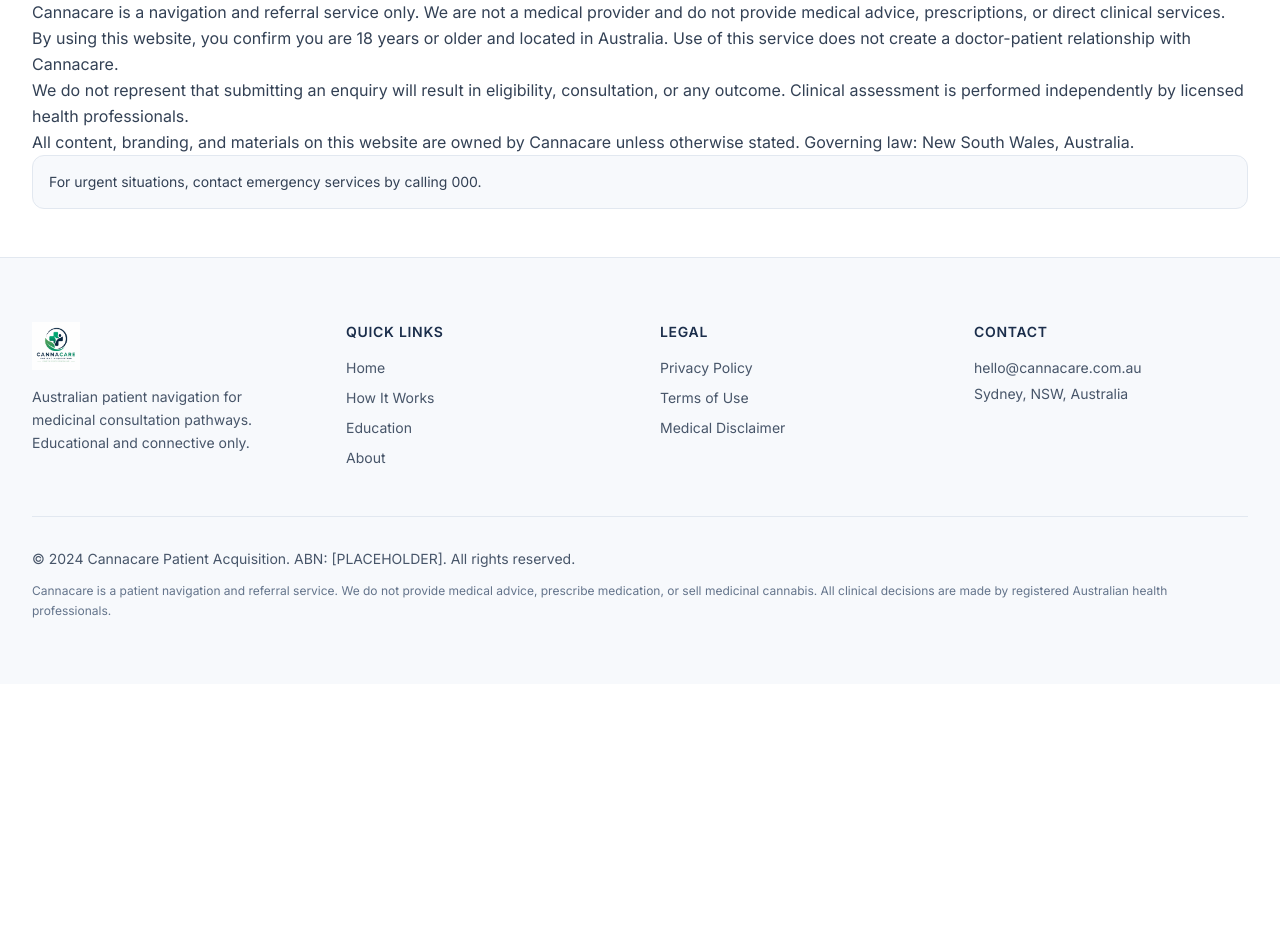
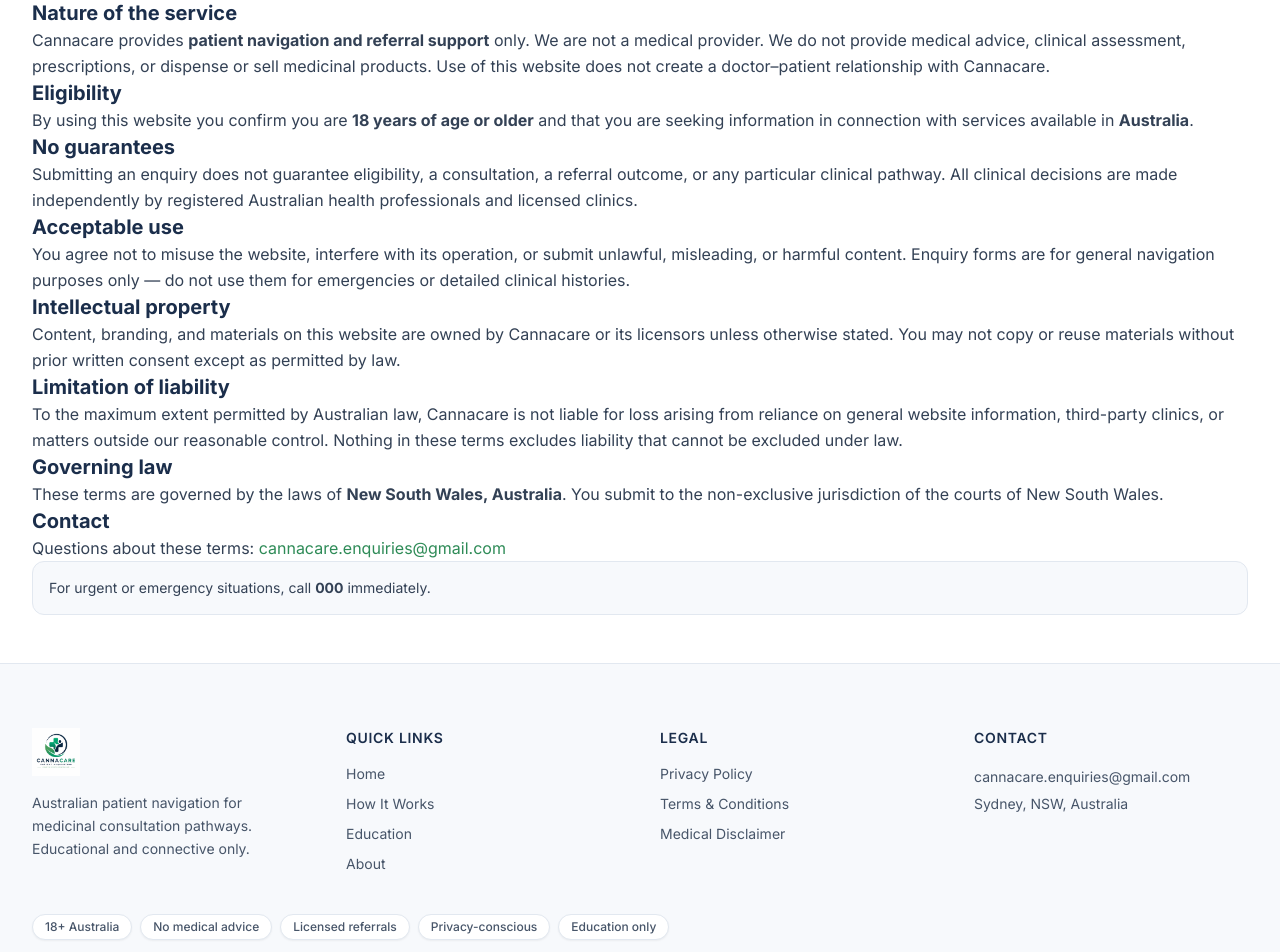
Before and after one commit to jodinkeen-prog/cannacare-website, a Next.js app: page /terms-of-use in a window 1280 px wide. Shown: the part 380-1332 px from the top of the page. Before the commit the page ends 1064 px from the top, so only its background shows below. Built offline with nearby package versions, Linux system fonts and the light colour scheme.

Commit message:
Update footer and contact pages to use dynamic support email; revise legal terminology in footer and terms of use; enhance privacy policy and medical disclaimer for clarity and detail; improve how-it-works section and FAQs for better user understanding.

```diff
--- a/app/contact/page.tsx
+++ b/app/contact/page.tsx
@@ -1,6 +1,7 @@
 import type { Metadata } from "next";
 import PageHeader from "@/components/PageHeader";
 import ContactForm from "@/components/ContactForm";
+import { SUPPORT_EMAIL } from "@/lib/site";
 
 export async function generateMetadata(): Promise<Metadata> {
   return {
@@ -24,7 +25,11 @@
           <ContactForm />
           <div className="card-base p-6">
             <h2 className="text-xl font-bold text-navy">Contact Information</h2>
-            <p className="mt-3">hello@cannacare.com.au</p>
+            <p className="mt-3">
+              <a href={`mailto:${SUPPORT_EMAIL}`} className="text-emerald underline-offset-2 hover:underline">
+                {SUPPORT_EMAIL}
+              </a>
+            </p>
             <p>Sydney, NSW, Australia</p>
             <p className="mt-3 text-sm text-slate-600">Typical response time: 1–2 business days.</p>
             <p className="mt-5 text-sm">Cannacare is not a medical provider. For urgent medical concerns, contact emergency services on 000.</p>
--- a/app/how-it-works/page.tsx
+++ b/app/how-it-works/page.tsx
@@ -16,32 +16,55 @@
 }
 
 const faqs = [
-  ["Is this a medical service?", "No. Cannacare is a patient navigation and referral service. We connect you with licensed clinics but do not provide medical advice or prescriptions."],
-  ["Does completing an enquiry guarantee anything?", "No. Submitting an enquiry does not guarantee eligibility, a consultation, or a prescription. All decisions are made by registered health professionals."],
-  ["Is this service available across Australia?", "We currently focus on connecting patients with clinics in New South Wales, with expansion planned."],
-  ["Is there a cost to use Cannacare?", "There is no cost to submit an enquiry through Cannacare. Consultation fees are set by the clinic directly."],
-  ["Who are the clinics you work with?", "We partner with licensed Australian medical clinics. All clinical decisions are made independently by their registered health professionals."]
+  [
+    "Is Cannacare a medical provider?",
+    "No. Cannacare is a patient navigation and referral support service only. We do not provide medical advice, diagnosis, or treatment. Information on our website is general and educational."
+  ],
+  [
+    "Does submitting an enquiry guarantee treatment?",
+    "No. Submitting an enquiry does not guarantee eligibility, a consultation, or any treatment or clinical pathway outcome. Decisions are made independently by registered Australian health professionals."
+  ],
+  [
+    "Who makes clinical decisions?",
+    "Only registered doctors and clinicians at licensed Australian clinics make clinical decisions. Cannacare does not assess your health or decide suitability for any consultation pathway."
+  ],
+  [
+    "Is this service available only in Australia?",
+    "Cannacare’s navigation service is intended for Australian adults (18+) seeking information about consultation pathways in Australia. Clinical services are delivered by Australian clinics under Australian laws and frameworks."
+  ],
+  [
+    "Is there a cost to submit an enquiry?",
+    "There is no charge to submit an enquiry through Cannacare. Any consultation fees are set and collected by the clinic according to their policies."
+  ],
+  [
+    "How will I be contacted?",
+    "If we need to follow up, we will generally use the contact method and preferences you provide in your enquiry (for example email or phone). You can indicate preferred contact times in the consultation enquiry form."
+  ],
+  [
+    "What information should I avoid submitting?",
+    "Do not include emergency symptoms, detailed clinical histories, or highly sensitive medical information in website forms. Forms are for general enquiry and navigation only. Keep details brief and general."
+  ],
+  [
+    "What if this is a medical emergency?",
+    "Call 000 immediately or attend your nearest emergency department. Cannacare is not an emergency service and cannot provide urgent clinical care."
+  ]
 ] as const;
 
 export default function HowItWorksPage() {
   return (
     <>
-      <PageHeader title="How Cannacare Works" subtitle="A clear consultation pathway designed to help Australian adults navigate your options and connect with a qualified doctor." />
+      <PageHeader
+        title="How Cannacare Works"
+        subtitle="A transparent navigation pathway for Australian adults — connective and educational support toward licensed clinics. No clinical decisions are made by Cannacare."
+      />
       <HowItWorksSection />
-      <section className="section-container py-12">
-        <div className="grid gap-6 md:grid-cols-3">
-          <article className="card-base p-6"><h3 className="font-bold text-navy">Step 1: Enquiry</h3><p className="mt-3 text-sm">You submit an initial enquiry to share your details and consultation preferences. This helps us understand the pathway that may suit your needs.</p></article>
-          <article className="card-base p-6"><h3 className="font-bold text-navy">Step 2: Clinic Match</h3><p className="mt-3 text-sm">Cannacare reviews your enquiry and refers you to a licensed health professional for clinical assessment where appropriate.</p></article>
-          <article className="card-base p-6"><h3 className="font-bold text-navy">Step 3: Clinical Review</h3><p className="mt-3 text-sm">A qualified doctor conducts the consultation and provides advice based on your circumstances and professional standards.</p></article>
-        </div>
-      </section>
-      <section className="section-container pb-16">
+      <section className="section-container pb-16 pt-4">
         <h2 className="mb-5 text-2xl font-bold text-navy">Frequently Asked Questions</h2>
         <div className="space-y-3">
           {faqs.map(([q, a]) => (
             <details key={q} className="card-base p-4">
               <summary className="cursor-pointer font-semibold text-navy">{q}</summary>
-              <p className="mt-3 text-sm">{a}</p>
+              <p className="mt-3 text-sm leading-relaxed text-slate-600">{a}</p>
             </details>
           ))}
         </div>
--- a/app/medical-disclaimer/page.tsx
+++ b/app/medical-disclaimer/page.tsx
@@ -17,14 +17,48 @@
 export default function MedicalDisclaimerPage() {
   return (
     <>
-      <PageHeader title="Medical Disclaimer" subtitle="Important information about Cannacare's non-clinical role." />
+      <PageHeader title="Medical Disclaimer" subtitle="Important information about Cannacare’s non-clinical role." />
       <section className="section-container py-12 prose prose-slate max-w-none">
-        <p>Cannacare is not a medical provider. We do not provide medical advice or clinical assessment.</p>
-        <p>Cannacare does not prescribe medication, dispense products, or sell medicinal products.</p>
-        <p>Submitting an enquiry does not ensure eligibility, appointment outcomes, or any treatment result.</p>
-        <p>Always seek advice from a qualified doctor or other licensed health professional regarding personal health concerns.</p>
-        <p>For emergencies, call 000 immediately.</p>
-        <p>Cannacare refers only to licensed Australian clinics and AHPRA-registered professionals.</p>
+        <h2 className="text-xl font-bold text-navy">Not a medical service</h2>
+        <p>
+          Cannacare is <strong>not</strong> a medical provider. We do not provide medical advice, diagnosis, or treatment.
+          Information on this website is general and educational only.
+        </p>
+
+        <h2 className="text-xl font-bold text-navy">No prescribing or product sales</h2>
+        <p>
+          Cannacare does not prescribe medication, dispense products, or sell medicinal cannabis or related products. Any
+          clinical assessment, prescribing decision, or treatment discussion occurs solely between you and a registered
+          Australian health professional at a licensed clinic.
+        </p>
+
+        <h2 className="text-xl font-bold text-navy">No guaranteed outcomes</h2>
+        <p>
+          Submitting an enquiry does not ensure eligibility, a consultation appointment, or any particular consultation
+          pathway result. Outcomes depend on independent clinical judgment and applicable laws and regulations.
+        </p>
+
+        <h2 className="text-xl font-bold text-navy">Professional advice</h2>
+        <p>
+          Always seek advice from a qualified doctor or other registered health professional regarding your personal health
+          circumstances before making health decisions.
+        </p>
+
+        <h2 className="text-xl font-bold text-navy">Emergencies</h2>
+        <p>
+          If you or someone else is experiencing a medical emergency, call <strong>000</strong> immediately or attend the
+          nearest emergency department.
+        </p>
+
+        <h2 className="text-xl font-bold text-navy">Referrals</h2>
+        <p>
+          Where Cannacare assists with navigation, referrals are directed to licensed Australian clinics and appropriately
+          registered health professionals. Cannacare does not control clinical decisions made by those providers.
+        </p>
+
+        <p className="rounded-xl border border-soft-border bg-light-grey-bg p-4 text-sm">
+          Cannacare provides educational and connective navigation support only.
+        </p>
       </section>
     </>
   );
--- a/app/page.tsx
+++ b/app/page.tsx
@@ -219,8 +219,8 @@
                 Ready to Connect With a Licensed Health Professional?
               </h2>
               <p className="mx-auto mt-5 max-w-2xl text-base leading-relaxed text-white/85 sm:text-lg">
-                Start the consultation pathway and connect with a registered Australian doctor.
-                Submitting an enquiry does not guarantee eligibility or a prescription.
+                Explore the consultation pathway with a registered Australian health professional.
+                Submitting an enquiry does not guarantee eligibility, a consultation, or any clinical pathway outcome.
               </p>
               <Link href="/consultation" className="cta-primary mt-8">
                 Go to Consultation Enquiry
@@ -243,8 +243,8 @@
                 </p>
                 <p className="mt-2 text-sm leading-relaxed text-slate-600">
                   Cannacare is a patient navigation and referral service, not a medical provider. We
-                  do not provide medical advice, prescribe medication, or promise outcomes. All
-                  recommendations are made by a qualified doctor after clinical assessment.
+                  do not provide medical advice or prescribe medication. Clinical assessment and any
+                  consultation pathway decisions are made solely by your treating licensed clinician.
                 </p>
               </div>
             </div>
--- a/app/privacy-policy/page.tsx
+++ b/app/privacy-policy/page.tsx
@@ -1,5 +1,6 @@
 import type { Metadata } from "next";
 import PageHeader from "@/components/PageHeader";
+import { SUPPORT_EMAIL } from "@/lib/site";
 
 export async function generateMetadata(): Promise<Metadata> {
   return {
@@ -17,13 +18,82 @@
 export default function PrivacyPolicyPage() {
   return (
     <>
-      <PageHeader title="Privacy Policy" subtitle="How Cannacare handles personal information in accordance with the Australian Privacy Act 1988." />
+      <PageHeader
+        title="Privacy Policy"
+        subtitle="How Cannacare handles personal information in accordance with the Australian Privacy Act 1988 (Cth) and the Australian Privacy Principles (APPs)."
+      />
       <section className="section-container py-12 prose prose-slate max-w-none">
-        <p>Cannacare collects personal information you provide through enquiry forms, including contact details and service preferences. We use this information to respond to enquiries, support the consultation pathway process, and improve our navigation services.</p>
-        <p>Information may be stored in secure internal systems and shared only where required to connect you with licensed health professionals or to comply with legal obligations. We do not sell personal information.</p>
-        <p>You may request access to or correction of your personal information by contacting <strong>hello@cannacare.com.au</strong>. ABN: <strong>[PLACEHOLDER]</strong>.</p>
-        <p>Where third-party providers are used for hosting, analytics, or operations, we require reasonable security practices. This policy is designed to align with the Australian Privacy Act 1988 and applicable privacy principles.</p>
-        <p className="rounded-xl border border-soft-border bg-light-grey-bg p-4 text-sm">This website provides general information only and does not constitute medical advice.</p>
+        <h2 className="text-xl font-bold text-navy">Who we are</h2>
+        <p>
+          Cannacare operates an educational and connective patient navigation service for Australian adults. We are{" "}
+          <strong>not</strong> a medical provider. This policy explains how we handle personal information when you use
+          our website or submit an enquiry.
+        </p>
+
+        <h2 className="text-xl font-bold text-navy">What we collect</h2>
+        <p>We may collect personal information that you voluntarily provide, including:</p>
+        <ul>
+          <li>Identity and contact details (for example name, email address, phone number);</li>
+          <li>Your state or territory and general enquiry preferences you choose in our forms;</li>
+          <li>Messages or additional context you choose to include (you should avoid sending detailed clinical information);</li>
+          <li>Technical information related to website operation (for example basic server or analytics data where used).</li>
+        </ul>
+
+        <h2 className="text-xl font-bold text-navy">Why we collect and use information</h2>
+        <p>We use personal information to:</p>
+        <ul>
+          <li>Respond to enquiries and facilitate navigation toward an appropriate licensed Australian clinic or pathway;</li>
+          <li>Operate, secure, and improve our website and internal processes;</li>
+          <li>Meet legal and regulatory obligations.</li>
+        </ul>
+
+        <h2 className="text-xl font-bold text-navy">Disclosure</h2>
+        <p>
+          We do not sell personal information. We may disclose information to licensed clinics or health professionals where
+          necessary to assist with your enquiry, to service providers who help us run our business (for example hosting or
+          email delivery), or where required by law.
+        </p>
+
+        <h2 className="text-xl font-bold text-navy">Overseas disclosure</h2>
+        <p>
+          Where we use service providers that may process data outside Australia, we take reasonable steps to ensure
+          appropriate safeguards are in place consistent with applicable privacy requirements.
+        </p>
+
+        <h2 className="text-xl font-bold text-navy">Security and retention</h2>
+        <p>
+          We hold information using reasonable administrative and technical safeguards. We retain personal information only
+          for as long as needed for the purposes above or as required by law.
+        </p>
+
+        <h2 className="text-xl font-bold text-navy">Cookies and similar technologies</h2>
+        <p>
+          Our website may use cookies or similar technologies needed for functionality or analytics. You can control
+          cookies through your browser settings.
+        </p>
+
+        <h2 className="text-xl font-bold text-navy">Access, correction, and complaints</h2>
+        <p>
+          You may request access to or correction of your personal information by contacting{" "}
+          <a href={`mailto:${SUPPORT_EMAIL}`} className="text-emerald">
+            {SUPPORT_EMAIL}
+          </a>
+          . If you have a privacy complaint, please contact us first. You may also lodge a complaint with the Office of the
+          Australian Information Commissioner (OAIC) at{" "}
+          <a href="https://www.oaic.gov.au" className="text-emerald" target="_blank" rel="noopener noreferrer">
+            oaic.gov.au
+          </a>
+          .
+        </p>
+
+        <p>
+          <strong>ABN:</strong> [PLACEHOLDER]
+        </p>
+
+        <p className="rounded-xl border border-soft-border bg-light-grey-bg p-4 text-sm">
+          This website provides general information only and does not constitute medical advice. Cannacare does not provide
+          clinical assessment or prescribe medication.
+        </p>
       </section>
     </>
   );
--- a/app/terms-of-use/page.tsx
+++ b/app/terms-of-use/page.tsx
@@ -1,12 +1,13 @@
 import type { Metadata } from "next";
 import PageHeader from "@/components/PageHeader";
+import { SUPPORT_EMAIL } from "@/lib/site";
 
 export async function generateMetadata(): Promise<Metadata> {
   return {
-    title: "Terms of Use | Cannacare",
+    title: "Terms & Conditions | Cannacare",
     description: "Terms governing use of the Cannacare patient navigation website and services.",
     openGraph: {
-      title: "Terms of Use | Cannacare",
+      title: "Terms & Conditions | Cannacare",
       description: "Read Cannacare terms, user eligibility rules, and legal limitations."
     },
     robots: { index: true, follow: true },
@@ -17,13 +18,68 @@
 export default function TermsOfUsePage() {
   return (
     <>
-      <PageHeader title="Terms of Use" subtitle="Conditions for using Cannacare's consultation pathway navigation service." />
+      <PageHeader
+        title="Terms & Conditions"
+        subtitle="Conditions for using Cannacare’s patient navigation and referral support service in Australia."
+      />
       <section className="section-container py-12 prose prose-slate max-w-none">
-        <p>Cannacare is a navigation and referral service only. We are not a medical provider and do not provide medical advice, prescriptions, or direct clinical services.</p>
-        <p>By using this website, you confirm you are 18 years or older and located in Australia. Use of this service does not create a doctor-patient relationship with Cannacare.</p>
-        <p>We do not represent that submitting an enquiry will result in eligibility, consultation, or any outcome. Clinical assessment is performed independently by licensed health professionals.</p>
-        <p>All content, branding, and materials on this website are owned by Cannacare unless otherwise stated. Governing law: New South Wales, Australia.</p>
-        <p className="rounded-xl border border-soft-border bg-light-grey-bg p-4 text-sm">For urgent situations, contact emergency services by calling 000.</p>
+        <h2 className="text-xl font-bold text-navy">Nature of the service</h2>
+        <p>
+          Cannacare provides <strong>patient navigation and referral support</strong> only. We are not a medical provider.
+          We do not provide medical advice, clinical assessment, prescriptions, or dispense or sell medicinal products. Use
+          of this website does not create a doctor–patient relationship with Cannacare.
+        </p>
+
+        <h2 className="text-xl font-bold text-navy">Eligibility</h2>
+        <p>
+          By using this website you confirm you are <strong>18 years of age or older</strong> and that you are seeking
+          information in connection with services available in <strong>Australia</strong>.
+        </p>
+
+        <h2 className="text-xl font-bold text-navy">No guarantees</h2>
+        <p>
+          Submitting an enquiry does not guarantee eligibility, a consultation, a referral outcome, or any particular
+          clinical pathway. All clinical decisions are made independently by registered Australian health professionals and
+          licensed clinics.
+        </p>
+
+        <h2 className="text-xl font-bold text-navy">Acceptable use</h2>
+        <p>
+          You agree not to misuse the website, interfere with its operation, or submit unlawful, misleading, or harmful
+          content. Enquiry forms are for general navigation purposes only — do not use them for emergencies or detailed
+          clinical histories.
+        </p>
+
+        <h2 className="text-xl font-bold text-navy">Intellectual property</h2>
+        <p>
+          Content, branding, and materials on this website are owned by Cannacare or its licensors unless otherwise stated.
+          You may not copy or reuse materials without prior written consent except as permitted by law.
+        </p>
+
+        <h2 className="text-xl font-bold text-navy">Limitation of liability</h2>
+        <p>
+          To the maximum extent permitted by Australian law, Cannacare is not liable for loss arising from reliance on
+          general website information, third-party clinics, or matters outside our reasonable control. Nothing in these
+          terms excludes liability that cannot be excluded under law.
+        </p>
+
+        <h2 className="text-xl font-bold text-navy">Governing law</h2>
+        <p>
+          These terms are governed by the laws of <strong>New South Wales, Australia</strong>. You submit to the
+          non-exclusive jurisdiction of the courts of New South Wales.
+        </p>
+
+        <h2 className="text-xl font-bold text-navy">Contact</h2>
+        <p>
+          Questions about these terms:{" "}
+          <a href={`mailto:${SUPPORT_EMAIL}`} className="text-emerald">
+            {SUPPORT_EMAIL}
+          </a>
+        </p>
+
+        <p className="rounded-xl border border-soft-border bg-light-grey-bg p-4 text-sm">
+          For urgent or emergency situations, call <strong>000</strong> immediately.
+        </p>
       </section>
     </>
   );
--- a/components/Footer.tsx
+++ b/components/Footer.tsx
@@ -1,5 +1,6 @@
 import Image from "next/image";
 import Link from "next/link";
+import { SUPPORT_EMAIL } from "@/lib/site";
 
 const quickLinks = [
   { href: "/", label: "Home" },
@@ -10,7 +11,7 @@
 
 const legalLinks = [
   { href: "/privacy-policy", label: "Privacy Policy" },
-  { href: "/terms-of-use", label: "Terms of Use" },
+  { href: "/terms-of-use", label: "Terms & Conditions" },
   { href: "/medical-disclaimer", label: "Medical Disclaimer" }
 ];
 
@@ -62,9 +63,30 @@
             <h3 className="mb-4 text-sm font-semibold uppercase tracking-wider text-navy">
               Contact
             </h3>
-            <p className="text-sm text-slate-600">hello@cannacare.com.au</p>
+            <a
+              href={`mailto:${SUPPORT_EMAIL}`}
+              className="text-sm text-slate-600 transition hover:text-emerald"
+            >
+              {SUPPORT_EMAIL}
+            </a>
             <p className="mt-1.5 text-sm text-slate-600">Sydney, NSW, Australia</p>
           </div>
+        </div>
+        <div className="mt-10 flex flex-wrap gap-2">
+          {[
+            "18+ Australia",
+            "No medical advice",
+            "Licensed referrals",
+            "Privacy-conscious",
+            "Education only"
+          ].map((tag) => (
+            <span
+              key={tag}
+              className="rounded-full border border-soft-border bg-white px-3 py-1 text-xs font-medium text-slate-600 shadow-sm"
+            >
+              {tag}
+            </span>
+          ))}
         </div>
         <div className="mt-12 border-t border-soft-border pt-8">
           <p className="text-sm text-slate-600">
--- a/components/TrustBadges.tsx
+++ b/components/TrustBadges.tsx
@@ -1,10 +1,12 @@
 import Reveal from "@/components/Reveal";
 
 const badges = [
-  "Australian Adults Only — 18+ Service",
-  "No Medical Advice Given",
-  "Licensed Clinic Referrals Only",
-  "TGA-Aware Navigation"
+  "Australian adults only — 18+",
+  "No medical advice given",
+  "Licensed clinic referrals only",
+  "TGA-aware navigation",
+  "Privacy-conscious enquiry process",
+  "Educational & connective service only"
 ];
 
 interface TrustBadgesProps {
@@ -55,7 +57,7 @@
   return (
     <section className="section-container py-12">
       <Reveal>
-        <div className="grid gap-4 sm:grid-cols-2 lg:grid-cols-4">
+        <div className="grid gap-4 sm:grid-cols-2 lg:grid-cols-3">
           {badges.map((badge) => (
             <BadgeCard key={badge} label={badge} />
           ))}
--- /dev/null
+++ b/lib/site.ts
@@ -0,0 +1,8 @@
+/** Primary enquiries email — use site-wide for consistency and Formspree-adjacent contact. */
+export const SUPPORT_EMAIL = "cannacare.enquiries@gmail.com";
+
+export function mailtoSupport(subject?: string): string {
+  const base = `mailto:${SUPPORT_EMAIL}`;
+  if (!subject?.trim()) return base;
+  return `${base}?subject=${encodeURIComponent(subject)}`;
+}
```
Also changed, not shown: components/HowItWorksSection.tsx (+6 -23 lines), lib/howItWorksContent.ts (added, +19 -0 lines).
